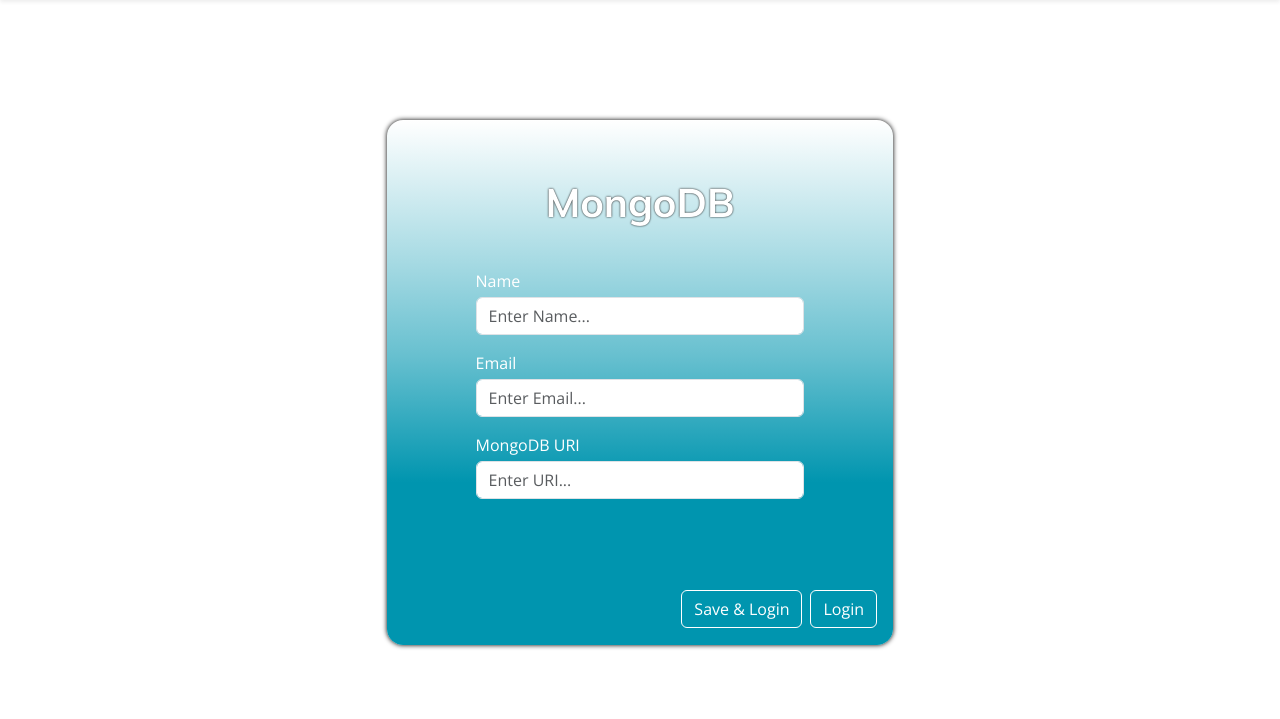
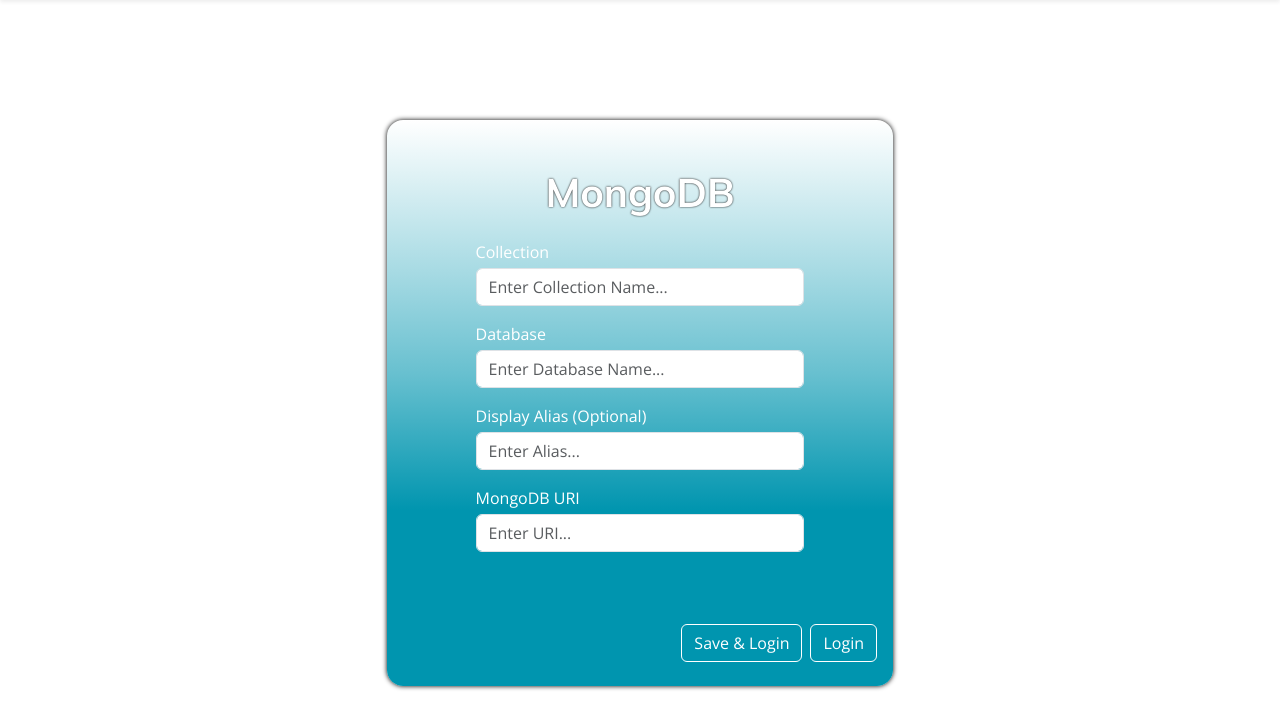
Before and after one commit to Gem5Vision/gem5-resource-manager, a Flask app: page /login/mongodb in a window 1280 px wide. Shown: the part 81-800 px from the top of the page. Run offline with Flask 3, Linux system fonts and the light colour scheme.

Commit message:
Update to MongoDB Login

```diff
--- a/server.py
+++ b/server.py
@@ -6,7 +6,7 @@ from dotenv import load_dotenv
 from bson import json_util
 import jsonschema
 from database import Database
-
+import urllib.parse
 
 schema = {}
 with open("schema/test.json", "r") as f:
@@ -38,10 +38,12 @@ def login(database_type):
 @app.route("/validateURI", methods=['GET'])
 def validateURI():
     uri = request.args.get('uri')
+    collection = request.args.get('collection')
+    database = request.args.get('database')
+    alias = request.args.get('alias')
     if uri == "":
         return {"error" : "empty"}, 400
-    #TODO: URI Validation
-    return redirect(url_for("editor", uri=uri), 302)
+    return redirect(url_for("editor", uri=uri, collection=collection, database=database, alias=alias), 302)
 
 
 @app.route("/validateJSON", methods=["GET", "POST"])
@@ -58,10 +60,14 @@ def validateJSON():
 
 @app.route("/editor")
 def editor():
-    mongo_uri = request.args.get('uri')
+    mongo_uri = urllib.parse.unquote(request.args.get('uri'))
+    collection = request.args.get('collection')
+    database_name = request.args.get('database')
+    alias = request.args.get('alias')
     global database
-    database = Database(mongo_uri, "gem5-vision", "versions_test")
-    return render_template("editor.html", database="MongoDB", uri=mongo_uri)
+    # database = Database(mongo_uri, "gem5-vision", "versions_test")
+    database = Database(mongo_uri, database_name, collection)
+    return render_template("editor.html", editor_type="MongoDB", tagline=(mongo_uri if alias == "" else alias))
 
 
 @app.route("/find", methods=["POST"])
--- a/static/app.js
+++ b/static/app.js
@@ -1,9 +1,12 @@
 const alertPlaceholder = document.getElementById('liveAlertPlaceholder');
 
 const appendAlert = (errorHeader, message, type) => {
-  const wrapper = document.createElement('div');
-  wrapper.innerHTML = [
-    `<div class="alert alert-${type} alert-dismissible fade show d-flex flex-column shadow-sm" role="alert">`,
+  const alertDiv = document.createElement('div');
+
+  alertDiv.classList.add("alert", `alert-${type}`, "alert-dismissible", "fade", "show", "d-flex", "flex-column", "shadow-sm");
+  alertDiv.setAttribute("role", "alert");
+
+  alertDiv.innerHTML = [
     `  <div class="d-flex align-items-center main-text-semi">`,
     `    <svg xmlns="http://www.w3.org/2000/svg" fill="currentColor" height="1.5rem" class="bi bi-exclamation-octagon-fill me-3" viewBox="0 0 16 16">`,
     `      <path d="M11.46.146A.5.5 0 0 0 11.107 0H4.893a.5.5 0 0 0-.353.146L.146 4.54A.5.5 0 0 0 0 4.893v6.214a.5.5 0 0 0 .146.353l4.394 4.394a.5.5 0 0 0
@@ -15,10 +18,9 @@ const appendAlert = (errorHeader, message, type) => {
     `    </div>`,
     `  <hr />`,
     `  <div>${message}</div>`,
-    `</div>`
   ].join('');
 
-  alertPlaceholder.append(wrapper);
+  alertPlaceholder.append(alertDiv);
 
   setTimeout(function() {
     bootstrap.Alert.getOrCreateInstance(document.querySelector(".alert")).close();
@@ -39,17 +41,36 @@ function loadPrevSession(event) {
 function handleMongoDBLogin(event, saveStatus) {
   event.preventDefault();
   const uri = document.getElementById('uri').value;
+  const collection = document.getElementById('collection').value;
+  const database = document.getElementById('database').value;
+  const alias = document.getElementById('alias').value;
+
+  const validateInputs = [{type : "Collection", value : collection}, { type : "Database", value : database}, {type : "URI", value : uri}];
+
+  let error = false;
 
   if (saveStatus) {
     localStorage.setItem("URI", uri);
   }
 
-  if (uri === "") {
-    appendAlert('Error!', 'Cannot Proceed With Empty URI!', 'danger');
+  for (let i = 0; i < validateInputs.length; i++) {
+    if (validateInputs[i].value === "") {
+      appendAlert("Error", `Cannot Proceed Without ${validateInputs[i].type} Value!`, 'danger');
+      error = true;
+    }
+  }
+
+  if (error) {
     return;
   }
 
-  const url = '/validateURI?uri=' + encodeURIComponent(uri);
+  const params = new URLSearchParams();
+  params.append('uri', encodeURIComponent(uri));
+  params.append('collection', collection);
+  params.append('database', database);
+  params.append('alias', alias);
+
+  const url = `/validateURI?${params.toString()}`;
   fetch(url,
   {
       method: 'GET',
--- a/templates/editor.html
+++ b/templates/editor.html
@@ -34,8 +34,8 @@
           Database Actions
         </button>
         <div class="d-flex flex-column align-items-center">
-          <h2 class="page-title">{{ database }}</h2>
-          <h4 class="secondary-text-semi" style="color: #425469; word-break: break-all; text-align: center;">{{ uri }}</h4>
+          <h2 class="page-title">{{ editor_type }}</h2>
+          <h4 class="secondary-text-semi" style="color: #425469; word-break: break-all; text-align: center;">{{ tagline }}</h4>
         </div>
         <div class="d-flex flex-row justify-content-around mt-3">
           <h4 class="secondary-text-semi" style="color: #425469;">Current</h4>
--- a/templates/mongoDBLogin.html
+++ b/templates/mongoDBLogin.html
@@ -7,19 +7,25 @@
 {% block main %}
   <div class="" style="height: inherit;">
     <div class="container-fluid d-flex justify-content-center main-panel-container">
-      <div class="d-flex flex-column align-items-center justify-content-around panel-container" style="height: 525px;">
+      <div class="d-flex flex-column align-items-center justify-content-around panel-container h-auto">
         <h2 class="page-title mt-5" style="color: white; text-shadow: 0px 0px 2px black;">MongoDB</h2>
         <div style="width: 65%;">
           <form class="form-outline d-flex flex-column mt-3">
-            <label for="name" class="main-text-regular" style="color: white;">Name</label>
-            <input class="form-control mt-1 main-text-regular" type="text" id="name" placeholder="Enter Name..." />
-            <label for="email" class="main-text-regular mt-3" style="color: white;">Email</label>
-            <input class="form-control mt-1 main-text-regular" type="text" id="email" placeholder="Enter Email..." />
+
+            <label for="collection" class="main-text-regular" style="color: white;">Collection</label>
+            <input class="form-control mt-1 main-text-regular" type="text" id="collection" placeholder="Enter Collection Name..." />
+
+            <label for="database" class="main-text-regular mt-3" style="color: white;">Database</label>
+            <input class="form-control mt-1 main-text-regular" type="text" id="database" placeholder="Enter Database Name..." />
+
+            <label for="alias" class="main-text-regular mt-3" style="color: white;">Display Alias (Optional)</label>
+            <input class="form-control mt-1 main-text-regular" type="text" id="alias" placeholder="Enter Alias..." />
+
             <label for="uri" class="main-text-regular mt-3" style="color: white;">MongoDB URI</label>
             <input class="form-control mt-1 main-text-regular" type="text" id="uri" name="uri" placeholder="Enter URI..." />
           </form>
         </div>
-        <div class="d-flex flex-row align-self-end me-3 mt-5 buttonGroup">
+        <div class="d-flex flex-row align-self-end me-3 mt-5 mb-3 buttonGroup">
           <button type="button" id="saveLogin" class="btn btn-outline-primary-inverted mt-2 mb-2 me-2" onclick="handleMongoDBLogin(event, true)">Save & Login</button>
           <button type="button" id="login" class="btn btn-outline-primary-inverted mt-2 mb-2" onclick="handleMongoDBLogin(event, false)">Login</button>
         </div>
```
